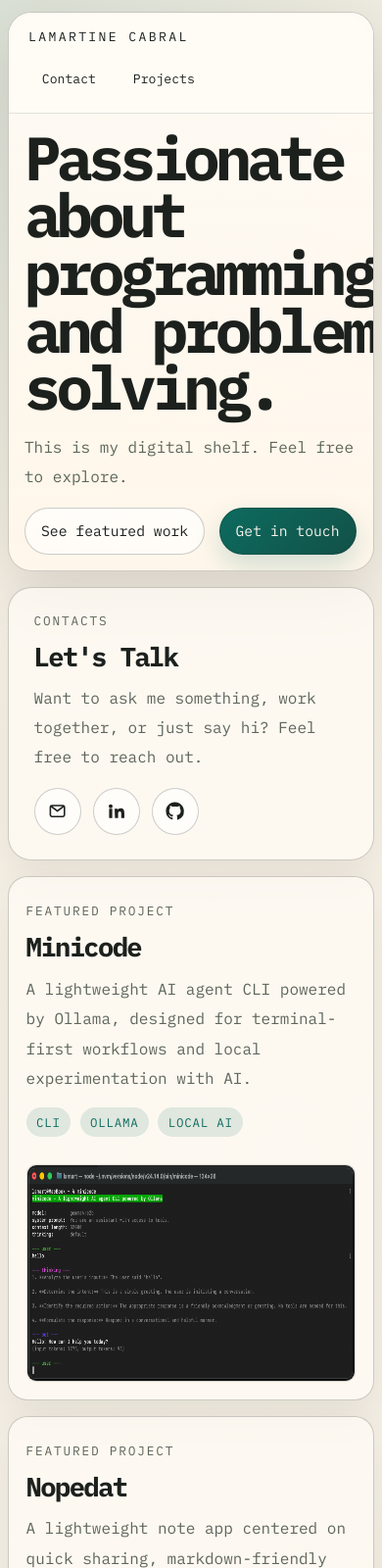
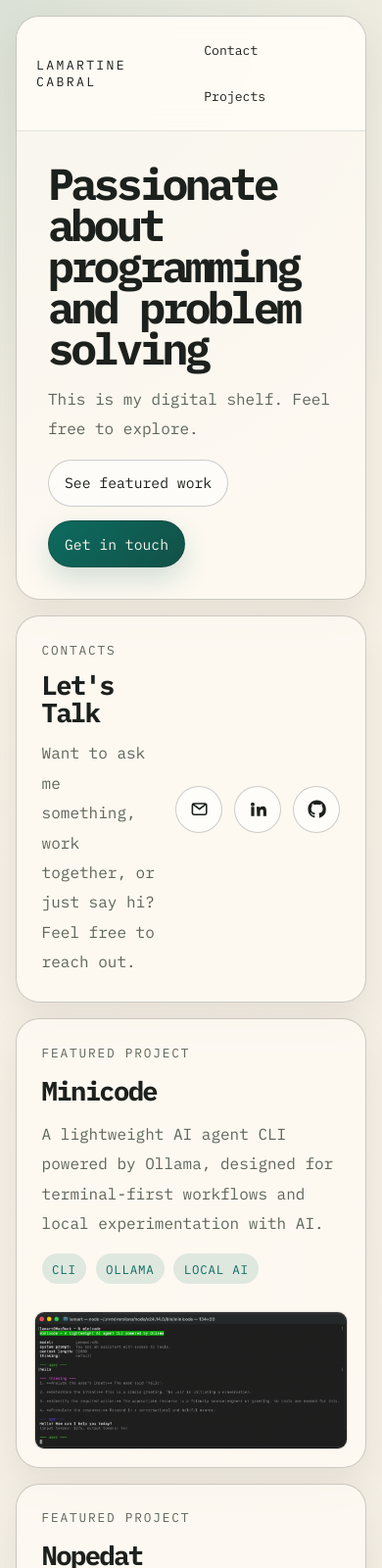
Before and after one commit to lamartinecabral/lamartinecabral.github.io, a plain HTML site: page docs/index.html in a window 390 px wide. Shown: the top 1600 px of the page at 98% size. Drawn offline with Linux system fonts and the light colour scheme.

Commit message:
refactor: simplify layout and enhance card components for better readability

```diff
--- a/docs/index.html
+++ b/docs/index.html
@@ -39,10 +39,6 @@
         box-sizing: border-box;
       }
 
-      html {
-        scroll-behavior: smooth;
-      }
-
       body {
         margin: 0;
         min-height: 100vh;
@@ -62,6 +58,29 @@
           linear-gradient(180deg, #f7f1e6 0%, var(--bg) 100%);
       }
 
+      a {
+        color: inherit;
+      }
+
+      img {
+        display: block;
+        width: 100%;
+      }
+
+      h1,
+      h2,
+      h3,
+      p {
+        margin: 0;
+      }
+
+      header,
+      main,
+      footer {
+        width: min(calc(100% - 2rem), var(--max-width));
+        margin: 0 auto;
+      }
+
       header,
       section {
         padding: 1rem 0 0 0;
@@ -71,53 +90,70 @@
         padding: 1rem 0;
       }
 
-      a {
-        color: inherit;
-      }
-
-      img {
-        display: block;
-        width: 100%;
-      }
-
-      .shell {
-        width: min(calc(100% - 2rem), var(--max-width));
-        margin: 0 auto;
-      }
-
-      .reveal {
-        opacity: 0;
-        transform: translateY(24px);
-        animation: rise 700ms cubic-bezier(0.2, 0.8, 0.2, 1) forwards;
-      }
-
-      .reveal:nth-child(2) {
-        animation-delay: 100ms;
-      }
-
-      .reveal:nth-child(3) {
-        animation-delay: 180ms;
-      }
-
-      .reveal:nth-child(4) {
-        animation-delay: 260ms;
-      }
-
-      .hero {
-        position: relative;
-      }
-
-      .hero__frame {
-        position: relative;
+      .card {
         overflow: hidden;
         border: 1px solid var(--border-strong);
         border-radius: calc(var(--radius) - 4px);
-        background: linear-gradient(
-          180deg,
-          rgba(255, 251, 244, 0.96) 0%,
-          rgba(255, 247, 235, 0.92) 100%
-        );
-        box-shadow: var(--shadow);
+        background: rgba(255, 251, 245, 0.76);
+        box-shadow: 0 18px 40px rgba(63, 53, 43, 0.09);
+      }
+
+      .card h3 {
+        font-size: clamp(1.7rem, 4vw, 2.7rem);
+        line-height: 1;
+        letter-spacing: -0.06em;
+      }
+
+      .card p {
+        color: var(--muted);
+        line-height: 1.9;
+      }
+
+      .card__label {
+        font-size: 0.8rem;
+        color: var(--muted);
+        letter-spacing: 0.14em;
+        text-transform: uppercase;
+      }
+
+      .card__body {
+        display: grid;
+        gap: 0.85rem;
+      }
+
+      .button,
+      .button--ghost {
+        display: inline-flex;
+        align-items: center;
+        justify-content: center;
+        gap: 0.65rem;
+        min-height: 3rem;
+        padding: 0.75rem 1rem;
+        border-radius: 999px;
+        border: 1px solid var(--border-strong);
+        text-decoration: none;
+        font-size: 0.92rem;
+        transition:
+          transform 180ms ease,
+          box-shadow 180ms ease,
+          background-color 180ms ease;
+      }
+
+      .button {
+        color: #f7f4ed;
+        background: linear-gradient(135deg, #0d6b5f 0%, #125148 100%);
+        box-shadow: 0 12px 28px rgba(13, 107, 95, 0.18);
+      }
+
+      .button--ghost {
+        background: rgba(255, 255, 255, 0.6);
+      }
+
+      .button:hover,
+      .button:focus-visible,
+      .button--ghost:hover,
+      .button--ghost:focus-visible {
+        transform: translateY(-2px);
       }
 
       .topbar {
@@ -172,14 +208,7 @@
         gap: 1rem;
       }
 
-      h1,
-      h2,
-      h3,
-      p {
-        margin: 0;
-      }
-
-      h1 {
+      .hero__copy h1 {
         font-size: clamp(2.8rem, 8vw, 5.8rem);
         line-height: 0.94;
         letter-spacing: -0.08em;
@@ -197,189 +226,12 @@
         gap: 0.9rem;
       }
 
-      .button,
-      .button--ghost {
-        display: inline-flex;
-        align-items: center;
-        justify-content: center;
-        gap: 0.65rem;
-        min-height: 3rem;
-        padding: 0.75rem 1rem;
-        border-radius: 999px;
-        border: 1px solid var(--border-strong);
-        text-decoration: none;
-        font-size: 0.92rem;
-        transition:
-          transform 180ms ease,
-          box-shadow 180ms ease,
-          background-color 180ms ease;
-      }
-
-      .button {
-        color: #f7f4ed;
-        background: linear-gradient(135deg, #0d6b5f 0%, #125148 100%);
-        box-shadow: 0 12px 28px rgba(13, 107, 95, 0.18);
-      }
-
-      .button--ghost {
-        background: rgba(255, 255, 255, 0.6);
-      }
-
-      .button:hover,
-      .button:focus-visible,
-      .button--ghost:hover,
-      .button--ghost:focus-visible {
-        transform: translateY(-2px);
-      }
-
-      .section__heading {
-        display: grid;
-        gap: 0.75rem;
-        margin-bottom: 1.5rem;
-      }
-
-      .section__heading span {
-        color: var(--muted);
-        font-size: 0.82rem;
-        letter-spacing: 0.14em;
-        text-transform: uppercase;
-      }
-
-      .section__heading h2 {
-        font-size: clamp(1.9rem, 5vw, 3.4rem);
-        line-height: 1;
-        letter-spacing: -0.07em;
-      }
-
-      .section__heading p {
-        color: var(--muted);
-        line-height: 1.9;
-      }
-
-      .contact-card {
+      #contact article {
+        padding: 1.6rem;
         display: grid;
         gap: 1rem;
         grid-template-columns: minmax(0, 1fr) auto;
         align-items: center;
-        padding: 1.6rem;
-        border: 1px solid var(--border-strong);
-        border-radius: calc(var(--radius) - 4px);
-        background: rgba(255, 251, 245, 0.76);
-        box-shadow: 0 18px 40px rgba(63, 53, 43, 0.09);
-      }
-
-      .contact-card__body {
-        display: grid;
-        gap: 0.85rem;
-      }
-
-      .contact-card__label {
-        font-size: 0.8rem;
-        color: var(--muted);
-        letter-spacing: 0.14em;
-        text-transform: uppercase;
-      }
-
-      .contact-card h3 {
-        font-size: clamp(1.7rem, 4vw, 2.7rem);
-        line-height: 1;
-        letter-spacing: -0.06em;
-      }
-
-      .contact-card p {
-        color: var(--muted);
-        line-height: 1.9;
-      }
-
-      .contact-card__links {
-        justify-content: flex-end;
-      }
-
-      .projects {
-        display: grid;
-        gap: 1rem;
-      }
-
-      .project {
-        display: grid;
-        gap: 1.25rem;
-        grid-template-columns: 1fr 1fr;
-        padding: 1.1rem;
-        border: 1px solid var(--border-strong);
-        border-radius: calc(var(--radius) - 4px);
-        background: rgba(255, 251, 245, 0.76);
-        box-shadow: 0 18px 40px rgba(63, 53, 43, 0.09);
-      }
-
-      .project__image {
-        height: fit-content;
-        overflow: hidden;
-        border-radius: 10px;
-        border: 1px solid var(--border);
-        background: linear-gradient(
-          180deg,
-          rgba(29, 33, 29, 0.05),
-          rgba(29, 33, 29, 0.01)
-        );
-      }
-
-      .project__body {
-        display: grid;
-        gap: 0.9rem;
-        align-content: center;
-        padding: 0.5rem;
-      }
-
-      .project__label {
-        font-size: 0.8rem;
-        color: var(--muted);
-        letter-spacing: 0.14em;
-        text-transform: uppercase;
-      }
-
-      .project__body h3 {
-        font-size: clamp(1.7rem, 4vw, 2.7rem);
-        line-height: 1;
-        letter-spacing: -0.06em;
-      }
-
-      .project__body p {
-        color: var(--muted);
-        line-height: 1.9;
-      }
-
-      .project__tags {
-        display: flex;
-        flex-wrap: wrap;
-        gap: 0.6rem;
-      }
-
-      .project__tags span {
-        padding: 0.45rem 0.65rem;
-        border-radius: 999px;
-        background: var(--accent-soft);
-        color: var(--accent);
-        font-size: 0.78rem;
-        letter-spacing: 0.06em;
-        text-transform: uppercase;
-      }
-
-      .site-footer {
-        display: flex;
-        align-items: center;
-        justify-content: space-between;
-        gap: 1rem;
-        padding: 1.1rem 1.25rem;
-        border: 1px solid var(--border-strong);
-        border-radius: 22px;
-        background: rgba(255, 251, 245, 0.76);
-        box-shadow: 0 18px 40px rgba(63, 53, 43, 0.09);
-      }
-
-      .site-footer p {
-        color: var(--muted);
-        font-size: 0.86rem;
-        line-height: 1.6;
       }
 
       .social-links {
@@ -419,96 +271,82 @@
         fill: currentColor;
       }
 
-      @keyframes rise {
-        from {
-          opacity: 0;
-          transform: translateY(24px);
+      #projects {
+        display: grid;
+        gap: 1rem;
       }
 
-        to {
-          opacity: 1;
-          transform: translateY(0);
+      #projects article {
+        padding: 1.1rem;
+        display: grid;
+        gap: 1.25rem;
+        grid-template-columns: 1fr 1fr;
+        align-items: center;
       }
+
+      #projects article > div:first-child {
+        padding: 0.5rem;
+        display: grid;
+        gap: 1rem;
+        align-content: center;
+      }
+
+      .project__tags {
+        display: flex;
+        flex-wrap: wrap;
+        gap: 0.6rem;
+      }
+
+      .project__tags span {
+        padding: 0.45rem 0.65rem;
+        border-radius: 999px;
+        background: var(--accent-soft);
+        color: var(--accent);
+        font-size: 0.78rem;
+        letter-spacing: 0.06em;
+        text-transform: uppercase;
+      }
+
+      .project__image {
+        height: fit-content;
+        overflow: hidden;
+        border-radius: 10px;
+        border: 1px solid var(--border);
+        background: linear-gradient(
+          180deg,
+          rgba(29, 33, 29, 0.05),
+          rgba(29, 33, 29, 0.01)
+        );
+      }
+
+      footer .card {
+        display: flex;
+        align-items: center;
+        justify-content: space-between;
+        gap: 1rem;
+        padding: 1.1rem;
+        border: 1px solid var(--border-strong);
+        border-radius: 22px;
+        background: rgba(255, 251, 245, 0.76);
+        box-shadow: 0 18px 40px rgba(63, 53, 43, 0.09);
+      }
+
+      footer .card p {
+        color: var(--muted);
+        font-size: 0.86rem;
+        line-height: 1.6;
       }
 
       @media (max-width: 940px) {
-        .contact-card {
+        #projects article {
           grid-template-columns: 1fr;
-        }
-
-        .contact-card__links {
-          justify-content: flex-start;
-        }
-
-        .project,
-        .project:nth-child(2) {
-          grid-template-columns: 1fr;
-        }
-
-        .project__image img {
-          min-height: 220px;
-        }
-      }
-
-      @media (max-width: 720px) {
-        .shell {
-          width: min(calc(100% - 1rem), var(--max-width));
-        }
-
-        .topbar {
-          align-items: flex-start;
-          flex-direction: column;
-        }
-
-        .hero {
-          padding-top: 12px;
-        }
-
-        .hero__content {
-          padding: 1rem;
-        }
-
-        h1 {
-          font-size: clamp(2.5rem, 16vw, 4rem);
-        }
-
-        .project__body {
-          padding-left: 0;
-          padding-right: 0;
-        }
-
-        .project {
-          border-radius: 20px;
-        }
-
-        .site-footer {
-          align-items: flex-start;
-          flex-direction: column;
-        }
-      }
-
-      @media (prefers-reduced-motion: reduce) {
-        html {
-          scroll-behavior: auto;
-        }
-
-        *,
-        *::before,
-        *::after {
-          animation: none !important;
-          transition: none !important;
-        }
-
-        .reveal {
-          opacity: 1;
-          transform: none;
         }
       }
     </style>
   </head>
   <body>
-    <header class="hero shell">
-      <div class="hero__frame reveal">
+    <header>
+      <div class="card">
         <div class="topbar">
           <div class="topbar__brand">Lamartine Cabral</div>
           <nav aria-label="Primary navigation">
@@ -518,8 +356,8 @@
         </div>
 
         <div class="hero__content">
-          <div class="hero__copy reveal">
-            <h1>Passionate about programming and problem solving.</h1>
+          <div class="hero__copy">
+            <h1>Passionate about programming and problem solving</h1>
 
             <p class="hero__lead">
               This is my digital shelf. Feel free to explore.
@@ -534,11 +372,11 @@
       </div>
     </header>
 
-    <main class="shell">
-      <section class="section" id="contact" aria-labelledby="contact-title">
-        <article class="contact-card reveal">
-          <div class="contact-card__body">
-            <span class="contact-card__label">Contacts</span>
+    <main>
+      <section id="contact" aria-labelledby="contact-title">
+        <article class="card">
+          <div class="card__body">
+            <span class="card__label">Contacts</span>
             <h3 id="contact-title">Let's Talk</h3>
             <p>
               Want to ask me something, work together, or just say hi? Feel free
@@ -546,10 +384,7 @@
             </p>
           </div>
 
-          <div
-            class="social-links contact-card__links"
-            aria-label="Contact links"
-          >
+          <div class="social-links" aria-label="Contact links">
             <a
               class="social-link"
               href="mailto:lamartine.cb@gmail.com"
@@ -592,11 +427,10 @@
         </article>
       </section>
 
-      <section class="section" id="projects">
-        <div class="projects">
-          <article class="project reveal">
-            <div class="project__body">
-              <span class="project__label">Featured project</span>
+      <section id="projects">
+        <article class="card">
+          <div>
+            <span class="card__label">Featured project</span>
             <h3>Minicode</h3>
             <p>
               A lightweight AI agent CLI powered by Ollama, designed for
@@ -623,9 +457,9 @@
           </div>
         </article>
 
-          <article class="project reveal">
-            <div class="project__body">
-              <span class="project__label">Featured project</span>
+        <article class="card">
+          <div>
+            <span class="card__label">Featured project</span>
             <h3>Nopedat</h3>
             <p>
               A lightweight note app centered on quick sharing,
@@ -651,12 +485,11 @@
             </a>
           </div>
         </article>
-        </div>
       </section>
     </main>
 
-    <footer class="shell">
-      <div class="site-footer reveal">
+    <footer>
+      <div class="card">
         <p>© 2026 Lamartine Cabral</p>
         <div class="social-links" aria-label="Social links">
           <a
```
Lines whose indentation alone changed are shown as unchanged.
